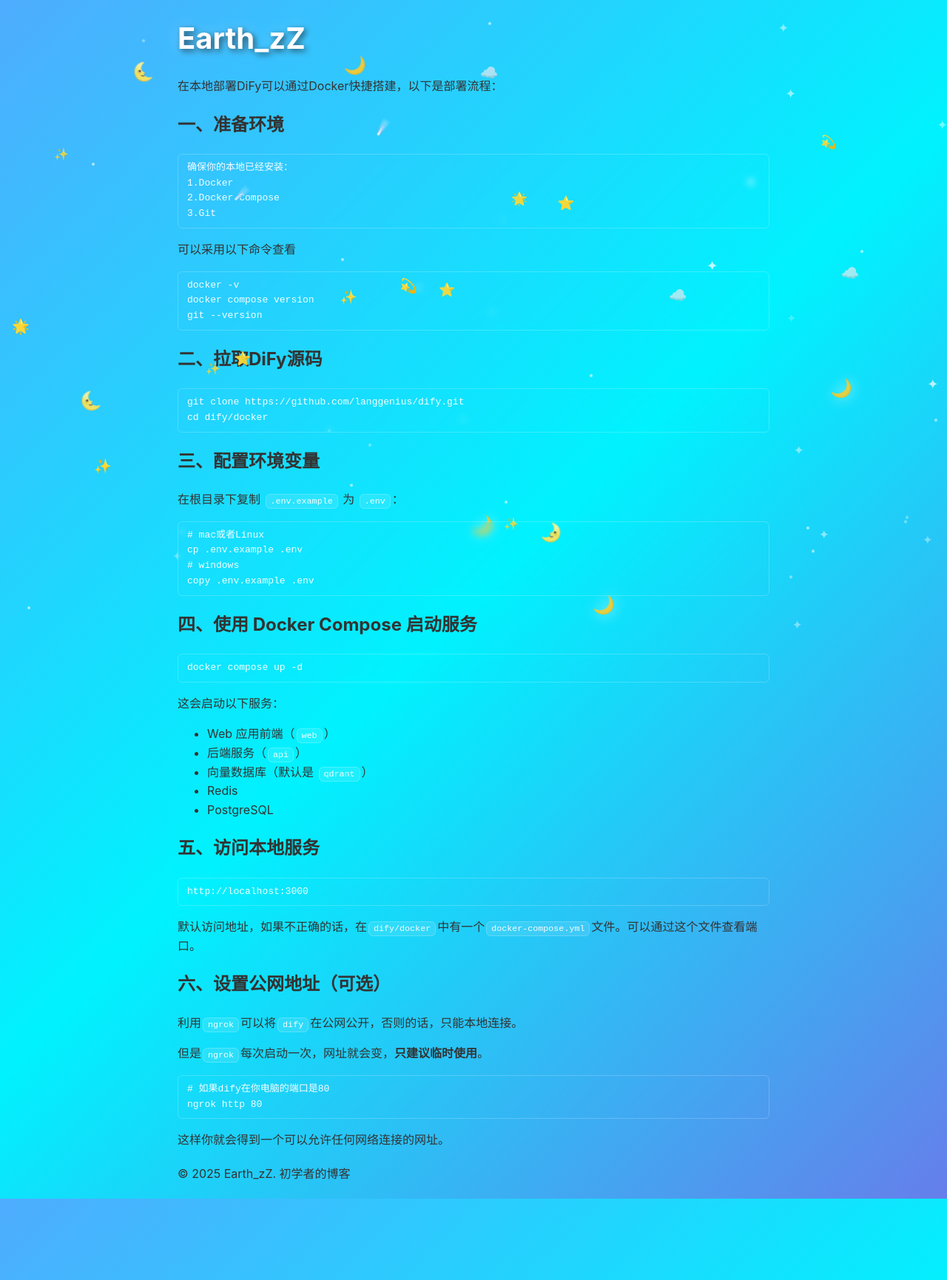
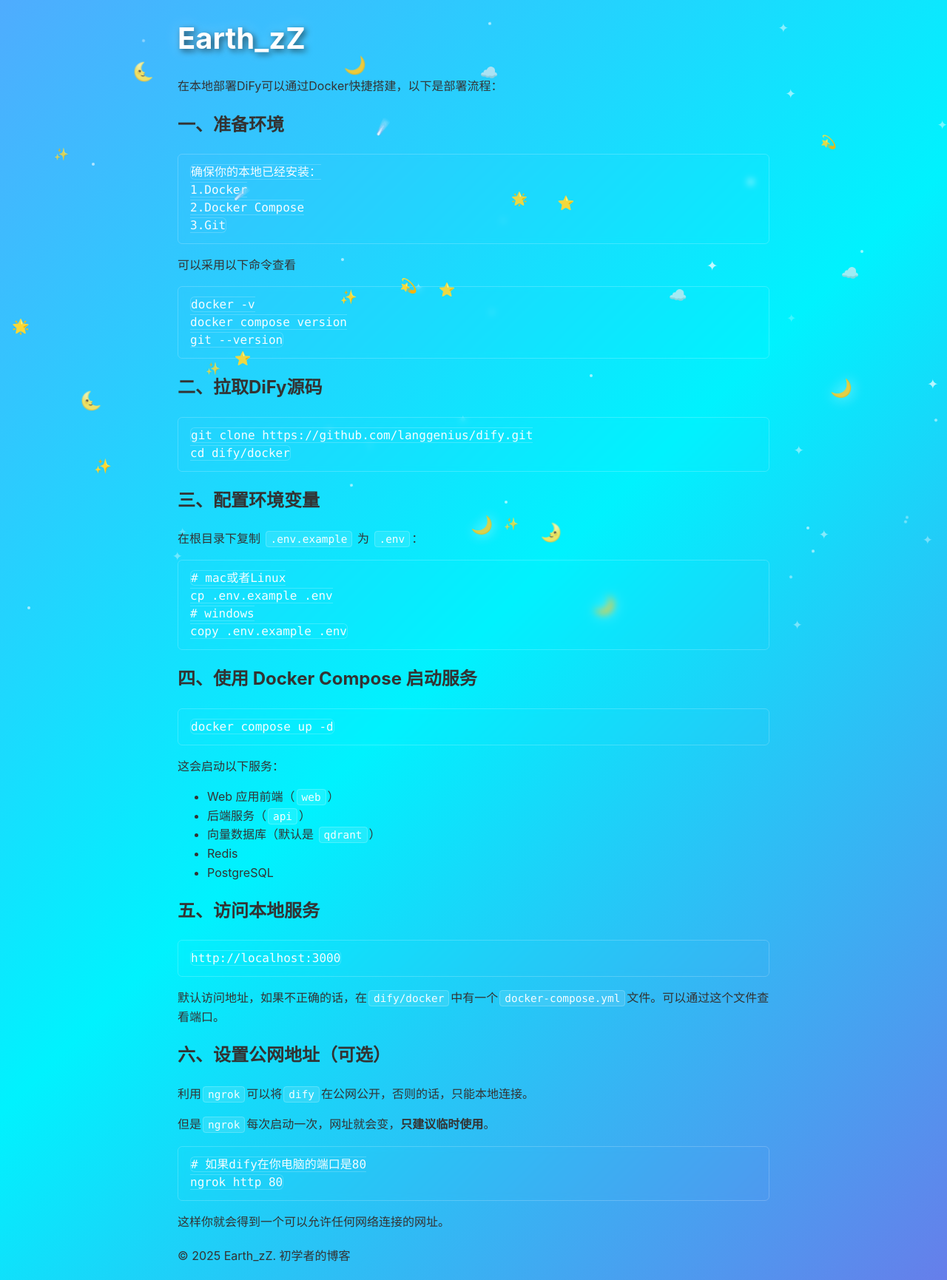
Before and after one commit to earth0718/earth0718.github.io, a Jekyll site: the page built from _posts/2025-04-30-my-one.md, in a window 1280 px wide. Shown: the whole page at 74% size. Built offline with Jekyll 4.4.1, drawn with Linux system fonts in a browser that asks for light colours.

Commit message:
代码区域高亮显示

```diff
--- a/_layouts/default.html
+++ b/_layouts/default.html
@@ -6,6 +6,8 @@
   <meta name="viewport" content="width=device-width, initial-scale=1">
   {% seo %}
   <link rel="stylesheet" href="{{ '/assets/css/main.css' | relative_url }}">
+  <!-- Prism.js 代码高亮样式 -->
+  <link rel="stylesheet" href="https://cdnjs.cloudflare.com/ajax/libs/prism/1.29.0/themes/prism-tomorrow.min.css">
   <!-- 若需 favicon：
   <link rel="shortcut icon" href="{{ '/favicon.ico' | relative_url }}">
   -->
@@ -223,6 +225,9 @@
     });
   </script>
 
+  <!-- Prism.js 代码高亮脚本 -->
+  <script src="https://cdnjs.cloudflare.com/ajax/libs/prism/1.29.0/prism.min.js"></script>
+
   <style>
     /* 全屏装饰元素容器 */
     .top-decorations {
@@ -313,9 +318,45 @@
       cursor: default;
     }
 
-    /* 美化代码块 - 简洁风格 */
-     pre, code {
+    /* 美化代码块 - 简洁风格，兼容Prism.js */
+     pre[class*="language-"], code[class*="language-"] {
        background: transparent !important;
+       border: 1px solid rgba(255, 255, 255, 0.2);
+       border-radius: 6px;
+       color: rgba(255, 255, 255, 0.95) !important;
+       box-shadow: none !important;
+       backdrop-filter: blur(5px);
+       font-family: 'Consolas', 'Monaco', 'Courier New', monospace;
+     }
+
+     /* 代码块容器 */
+     pre[class*="language-"] {
+       padding: 12px 16px;
+       margin: 12px 0;
+       overflow-x: auto;
+       white-space: pre;
+       word-wrap: normal;
+       /* 确保用户可以选择和复制代码 */
+       user-select: text;
+       -webkit-user-select: text;
+       -moz-user-select: text;
+       -ms-user-select: text;
+       pointer-events: auto;
+     }
+
+     /* 行内代码样式 */
+     :not(pre) > code[class*="language-"] {
+       padding: 2px 6px;
+       margin: 0 2px;
+       font-size: 0.9em;
+       background: rgba(255, 255, 255, 0.1) !important;
+       border-radius: 4px;
+       white-space: normal;
+     }
+
+     /* 普通代码块（无语言类的fallback） */
+     pre:not([class*="language-"]), code:not([class*="language-"]) {
+       background: rgba(255, 255, 255, 0.1) !important;
        border: 1px solid rgba(255, 255, 255, 0.2);
        border-radius: 6px;
        padding: 8px 12px;
@@ -323,30 +364,15 @@
        color: rgba(255, 255, 255, 0.95);
        box-shadow: none !important;
        backdrop-filter: blur(5px);
+       font-family: 'Consolas', 'Monaco', 'Courier New', monospace;
+       user-select: text;
+       pointer-events: auto;
      }
 
-     /* 行内代码样式 */
-     code {
-       padding: 2px 6px;
-       margin: 0 2px;
-       font-size: 0.9em;
-       background: rgba(255, 255, 255, 0.1) !important;
-     }
-
-     /* 代码块容器 */
-     pre {
-       overflow-x: auto;
-       white-space: pre-wrap;
-       word-wrap: break-word;
-     }
-
-     /* 代码块内的代码元素 */
-     pre code {
-       background: transparent !important;
-       padding: 0;
-       margin: 0;
-       border: none;
-       font-size: inherit;
+     /* 确保代码块内容可以被正常选择 */
+     .post-content pre, .post-content code {
+       pointer-events: auto !important;
+       user-select: text !important;
      }
 
      /* 美化文章内容 */
```
